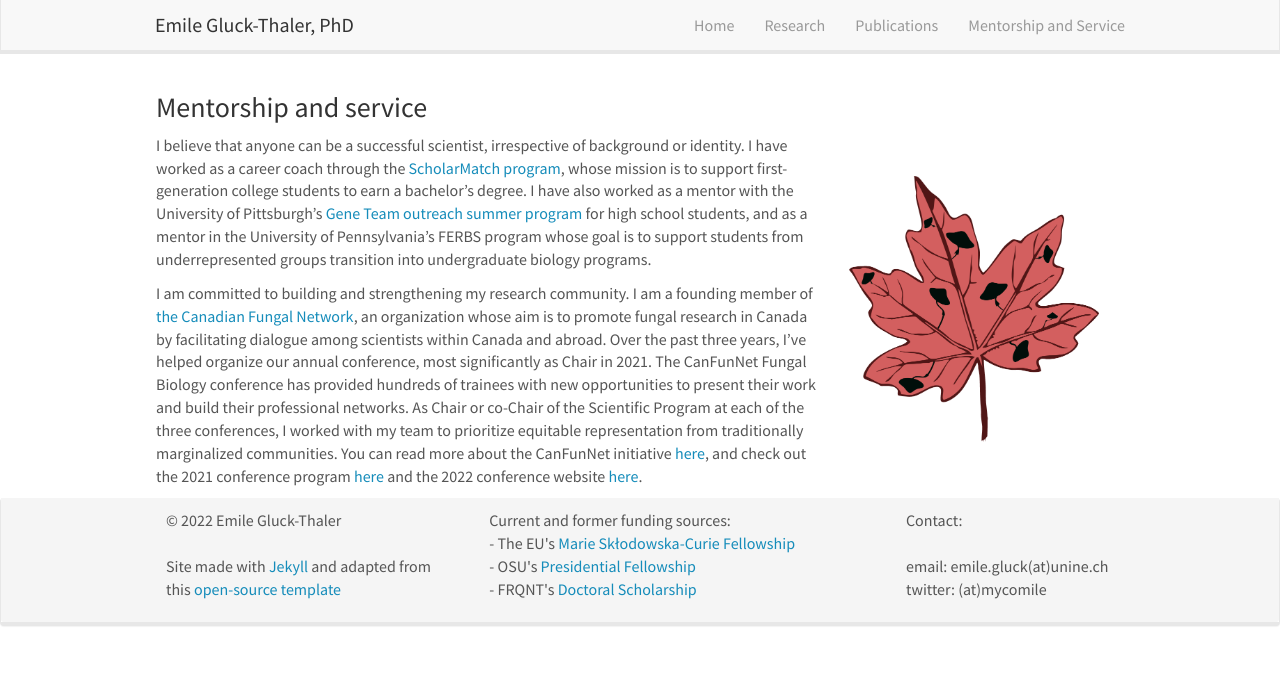
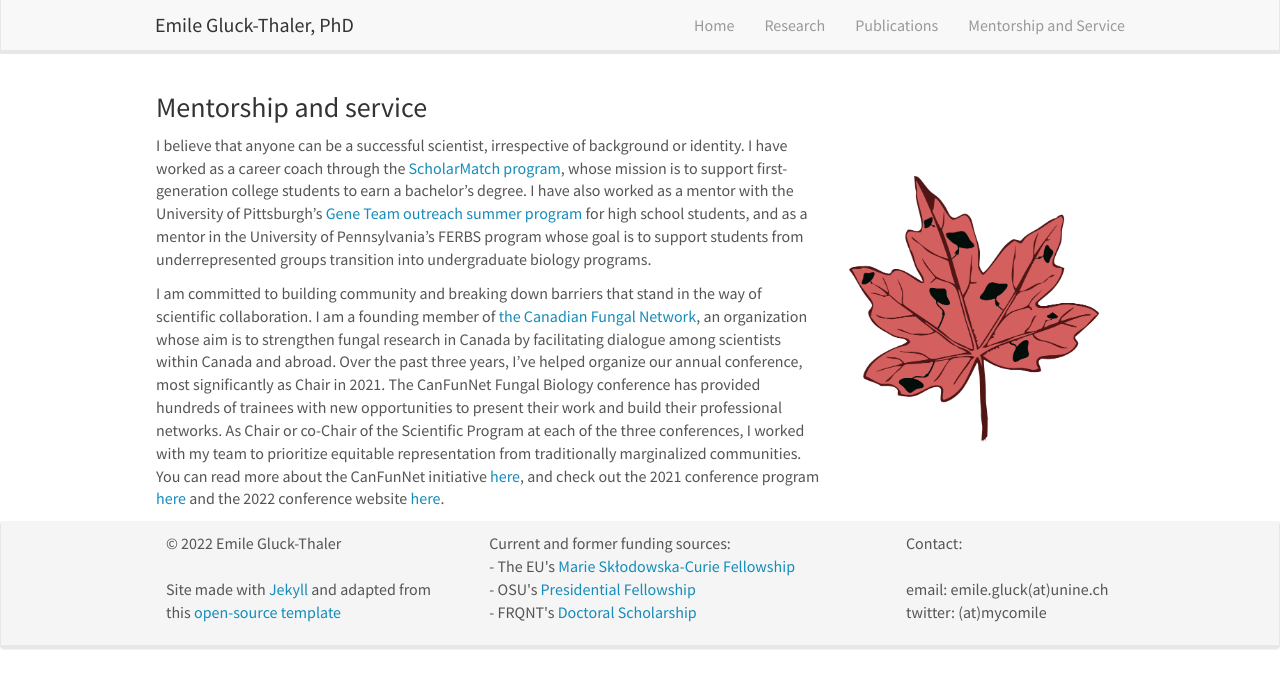
Before and after one commit to guidopuccetti/guidopuccetti.github.io, a Jekyll site: the page built from _pages/service.md, in a window 1280 px wide. Shown: the top 688 px of the page. Built offline with Jekyll 4.4.1, drawn with Linux system fonts in a browser that asks for light colours; nearby versions of some CDN libraries.

Commit message:
Update service.md

```diff
--- a/_pages/service.md
+++ b/_pages/service.md
@@ -12,4 +12,4 @@ permalink: /service/
 
 I believe that anyone can be a successful scientist, irrespective of background or identity. I have worked as a career coach through the [ScholarMatch program](https://scholarmatch.org/), whose mission is to support first-generation college students to earn a bachelor's degree. I have also worked as a mentor with the University of Pittsburgh's [Gene Team outreach summer program](https://www.biology.pitt.edu/k-12-outreach/gene-team) for high school students, and as a mentor in the University of Pennsylvania's FERBS program whose goal is to support students from underrepresented groups transition into undergraduate biology programs.
 
-I am committed to building and strengthening my research community. I am a founding member of [the Canadian Fungal  Network](https://www.fungalresearch.ca/), an organization whose aim is to promote fungal research in Canada by facilitating dialogue among scientists within Canada and abroad. Over the past three years, I've helped organize our annual conference, most significantly as Chair in 2021. The CanFunNet Fungal Biology conference has provided hundreds of trainees with new opportunities to present their work and build their professional networks. As Chair or co-Chair of the Scientific Program at each of the three conferences, I worked with my team to prioritize equitable representation from traditionally marginalized communities. You can read more about the CanFunNet initiative [here](https://www.nrcresearchpress.com/doi/abs/10.1139/cjm-2020-0263#.XyBF0ShKiUk), and check out the 2021 conference program [here](https://conferences.uwo.ca/JCGMC/home) and the 2022 conference website [here](https://conferences.uwo.ca/canfunnet/).
+I am committed to building community and breaking down barriers that stand in the way of scientific collaboration. I am a founding member of [the Canadian Fungal  Network](https://www.fungalresearch.ca/), an organization whose aim is to strengthen fungal research in Canada by facilitating dialogue among scientists within Canada and abroad. Over the past three years, I've helped organize our annual conference, most significantly as Chair in 2021. The CanFunNet Fungal Biology conference has provided hundreds of trainees with new opportunities to present their work and build their professional networks. As Chair or co-Chair of the Scientific Program at each of the three conferences, I worked with my team to prioritize equitable representation from traditionally marginalized communities. You can read more about the CanFunNet initiative [here](https://www.nrcresearchpress.com/doi/abs/10.1139/cjm-2020-0263#.XyBF0ShKiUk), and check out the 2021 conference program [here](https://conferences.uwo.ca/JCGMC/home) and the 2022 conference website [here](https://conferences.uwo.ca/canfunnet/).
```
